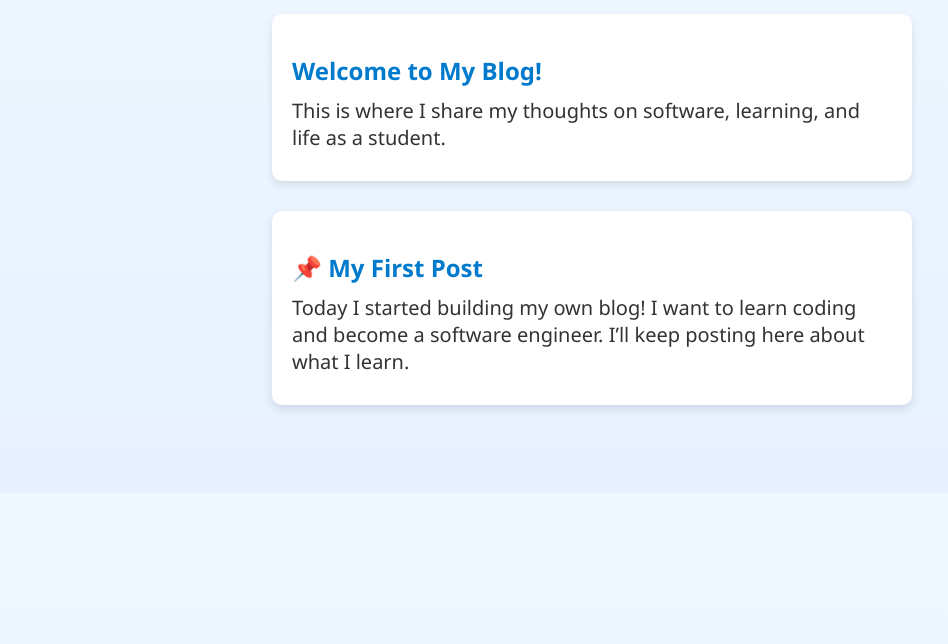
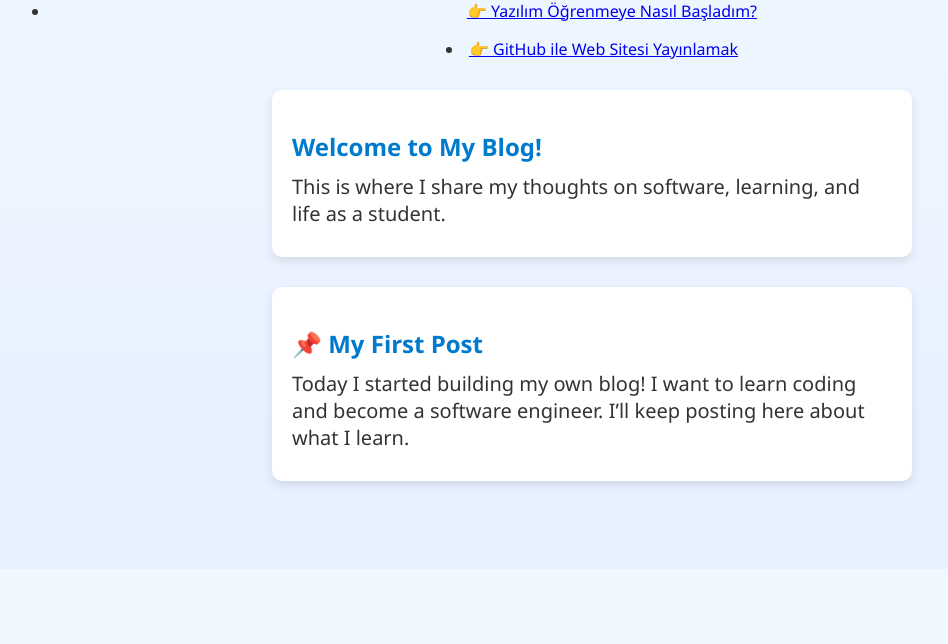
Before and after one commit to D-dr188/my-web-app, a plain HTML site: page blog.html in a window 1280 px wide. Shown: the part 156-800 px from the top of the page, without its empty margins (48-996 px from the left). Drawn offline with Linux system fonts and the light colour scheme.

Commit message:
Update blog.html

```diff
--- a/blog.html
+++ b/blog.html
@@ -7,7 +7,9 @@
   <link rel="stylesheet" href="style.css">
 </head>
 <body>
-  <h1>📝 Beratcan's Blog</h1>
+  <h1>📝 Beratcan's Blog</h1><ul>
+  <li><a href="yazi1.html">👉 Yazılım Öğrenmeye Nasıl Başladım?</a></li>
+  </ul><li><a href="yazi2.html">👉 GitHub ile Web Sitesi Yayınlamak</a></li>
 
   <div class="section">
     <h2>Welcome to My Blog!</h2>
```
